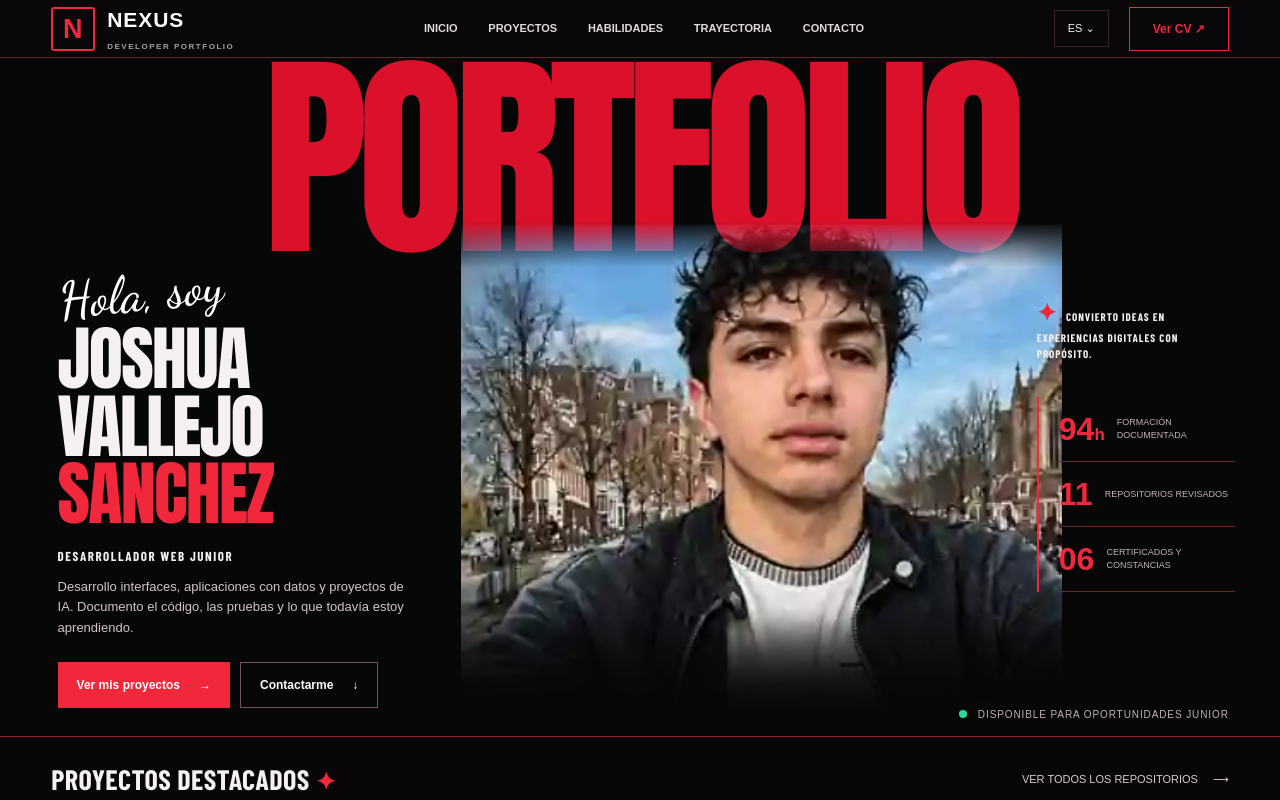
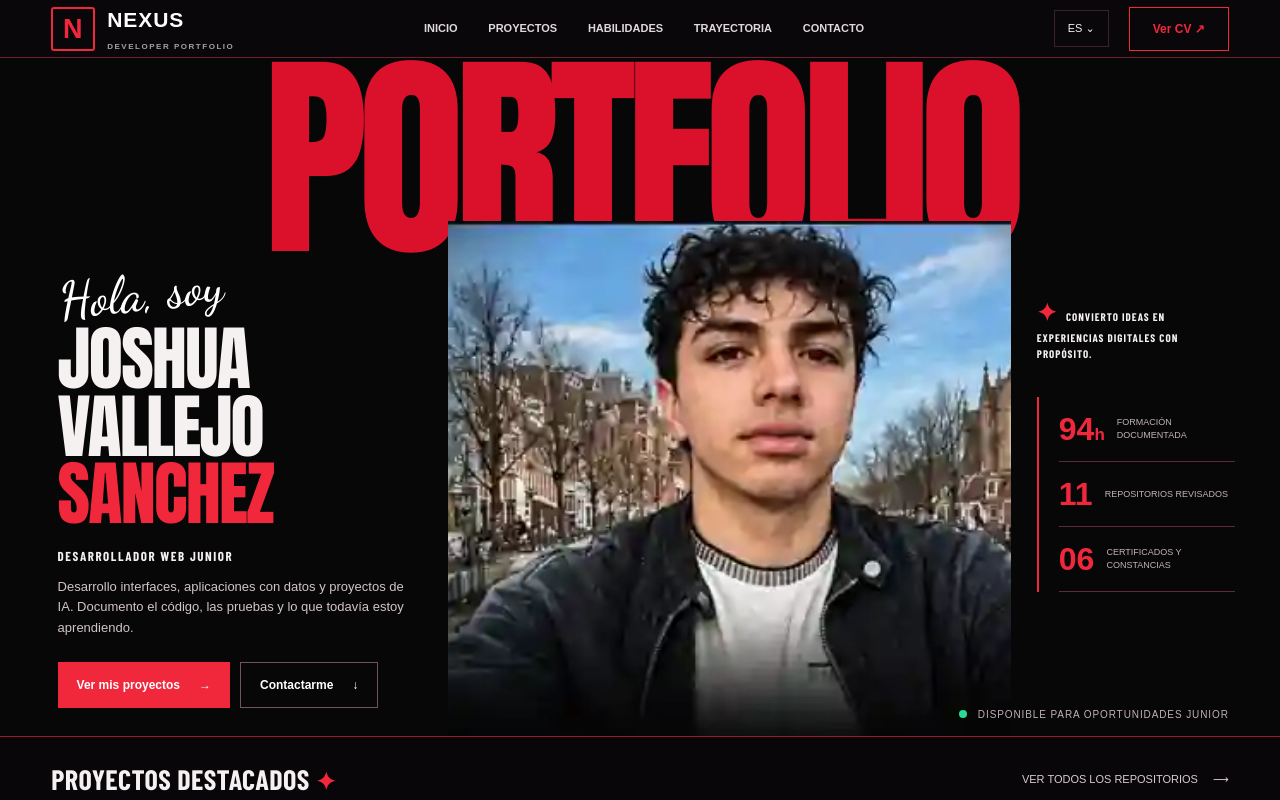
Before and after one commit to Dleteo/Nexus-AI, a Next.js app: page / in a window 1280 px wide. Shown: the top 800 px of the page. Built offline with nearby package versions, Linux system fonts and the light colour scheme; a web font is replaced by a local one.

Commit message:
fix(portfolio): show the existing full-color portrait as a plain photo without masks filters overlays or gradients

```diff
--- a/components/career/EditorialPortfolio.module.css
+++ b/components/career/EditorialPortfolio.module.css
@@ -7,8 +7,8 @@
 .headerRight{display:flex;align-items:center;gap:20px}.languages{position:relative}.languages summary{cursor:pointer;list-style:none;border:1px solid #38232b;padding:9px 13px;font-size:11px}.languageOptions{position:absolute;top:100%;right:0;width:135px;background:#170d12;border:1px solid #7e2835;display:flex;flex-direction:column;padding:5px;z-index:18}.languageOptions a{padding:9px;color:#fff;font-size:12px}.languageOptions a:hover{background:#5b1927}.cv{border:1px solid var(--red);padding:12px 23px;font-size:12px;font-weight:700;color:var(--red)}.menuToggle{display:none;color:#fff;background:none;border:1px solid #7a313e;padding:9px}.mobileNav{display:none}
 .hero{position:relative;min-height:720px;border-bottom:1px solid #9d1829;isolation:isolate;overflow:hidden;background:#080708}
 .heroBackdrop{position:absolute;top:2px;left:2%;right:2%;font-family:Impact,"Arial Narrow",Arial,sans-serif;text-align:center;font-size:clamp(110px,17.5vw,315px);line-height:.9;font-weight:950;letter-spacing:-.065em;white-space:nowrap;color:#cf0c23;z-index:0;pointer-events:none}
-.heroPortrait{position:absolute;bottom:0;left:36%;right:16%;height:89%;z-index:1;background-image:url("https://raw.githubusercontent.com/Dleteo/portfolio-/main/assets/images/Mitad2.png.png");background-size:contain;background-position:center bottom;background-repeat:no-repeat;filter:grayscale(1) contrast(1.2);mix-blend-mode:screen}
-.heroPortrait:after{content:"";position:absolute;inset:0;background:linear-gradient(0deg,#080608 0%,transparent 25%)}
+
+
 .heroLeft{position:relative;z-index:3;width:38%;padding:clamp(170px,18vw,245px) 0 65px clamp(30px,5.3vw,85px)}
 .handwritten{font:italic clamp(27px,3vw,46px) Georgia,serif;transform:rotate(-7deg);margin:0 0 14px;color:#fff}
 .heroLeft h1{font-size:clamp(54px,6.1vw,94px);font-weight:950;letter-spacing:-.075em;line-height:.84;margin:0 0 20px}.heroLeft h1 span{display:block}.red{color:var(--red)}
@@ -25,23 +25,16 @@
 .contactRight section{margin:0!important;max-width:100%!important;width:100%!important;border:0!important;background:#0e0c0e!important}
 .contactRight nav{gap:8px!important}.contactRight nav a{font-size:11px!important}
 .footer{padding:25px clamp(20px,4vw,65px);display:flex;justify-content:space-between;gap:20px;color:#b1a2a7;font-size:11px}.footer a{color:#ff7785}
-@media(max-width:1000px){.desktopNav{gap:12px}.desktopNav a{font-size:10px}.heroLeft{width:44%}.heroRight{width:19%}.heroPortrait{left:34%;right:15%}.proofColumn{padding:26px 20px}}
-@media(max-width:760px){.header{height:64px;padding:0 16px}.desktopNav{display:none}.menuToggle{display:block}.headerRight{gap:8px}.cv{padding:10px}.brand{font-size:17px}.logo{height:34px;width:34px;font-size:22px}.mobileNav{display:flex;flex-direction:column;padding:10px 20px;background:#160a0e}.mobileNav a{padding:12px;color:#fff}.hero{min-height:800px}.heroBackdrop{font-size:clamp(85px,20vw,155px)}.heroPortrait{height:75%;left:18%;right:5%;bottom:5%;opacity:.85}.heroLeft{width:65%;padding:260px 0 85px 22px}.heroLeft h1{font-size:clamp(53px,8vw,76px)}.heroRight{right:15px;top:32%;width:25%}.heroManifesto{font-size:11px}.numbers{padding-left:9px;margin-top:16px}.numbers strong{font-size:27px}.numbers span{font-size:8px}.heroDescription{max-width:300px}.heroAvailability{right:20px}.projectGrid{grid-template-columns:1fr}.projectPicture{height:240px}.proof{grid-template-columns:1fr}.proofColumn{border-right:0;border-bottom:1px solid #52212a;padding:25px 20px}.contact{grid-template-columns:1fr}.contactLeft{min-height:380px}.contactRight{padding:20px}}
-@media(max-width:430px){.brand small{font-size:6px}.languages summary{padding:8px}.cv{font-size:10px}.hero{min-height:735px}.heroBackdrop{top:15px}.heroPortrait{left:12%;right:-4%;height:69%;bottom:4%}.heroLeft{width:80%;padding:220px 0 65px 18px}.heroLeft h1{font-size:clamp(49px,13vw,65px)}.heroDescription{font-size:11px;max-width:240px}.role{font-size:10px}.heroRight{right:8px;top:38%;width:19%}.heroManifesto{font-size:9px}.numbers strong{font-size:21px}.numbers span{font-size:7px}.numbers{border-left-width:1px;padding-left:5px}.numbers>div{gap:3px;display:block}.heroAvailability{font-size:8px}.primary,.secondary{padding:10px;font-size:10px}.contactLeft h2{font-size:46px}.sectionHeader a{font-size:9px}}
+@media(max-width:1000px){.desktopNav{gap:12px}.desktopNav a{font-size:10px}.heroLeft{width:44%}.heroRight{width:19%}.proofColumn{padding:26px 20px}}
+@media(max-width:760px){.header{height:64px;padding:0 16px}.desktopNav{display:none}.menuToggle{display:block}.headerRight{gap:8px}.cv{padding:10px}.brand{font-size:17px}.logo{height:34px;width:34px;font-size:22px}.mobileNav{display:flex;flex-direction:column;padding:10px 20px;background:#160a0e}.mobileNav a{padding:12px;color:#fff}.hero{min-height:800px}.heroBackdrop{font-size:clamp(85px,20vw,155px)}.heroLeft{width:65%;padding:260px 0 85px 22px}.heroLeft h1{font-size:clamp(53px,8vw,76px)}.heroRight{right:15px;top:32%;width:25%}.heroManifesto{font-size:11px}.numbers{padding-left:9px;margin-top:16px}.numbers strong{font-size:27px}.numbers span{font-size:8px}.heroDescription{max-width:300px}.heroAvailability{right:20px}.projectGrid{grid-template-columns:1fr}.projectPicture{height:240px}.proof{grid-template-columns:1fr}.proofColumn{border-right:0;border-bottom:1px solid #52212a;padding:25px 20px}.contact{grid-template-columns:1fr}.contactLeft{min-height:380px}.contactRight{padding:20px}}
+@media(max-width:430px){.brand small{font-size:6px}.languages summary{padding:8px}.cv{font-size:10px}.hero{min-height:735px}.heroBackdrop{top:15px}.heroLeft{width:80%;padding:220px 0 65px 18px}.heroLeft h1{font-size:clamp(49px,13vw,65px)}.heroDescription{font-size:11px;max-width:240px}.role{font-size:10px}.heroRight{right:8px;top:38%;width:19%}.heroManifesto{font-size:9px}.numbers strong{font-size:21px}.numbers span{font-size:7px}.numbers{border-left-width:1px;padding-left:5px}.numbers>div{gap:3px;display:block}.heroAvailability{font-size:8px}.primary,.secondary{padding:10px;font-size:10px}.contactLeft h2{font-size:46px}.sectionHeader a{font-size:9px}}
 
 
 /* Final photo integration: no paper-white rectangle around the existing portrait.
    Multiply the original sketch into red rather than blending its white areas with black. */
-.heroPortrait{
-  background-color:#d50f2c;
-  background-blend-mode:multiply;
-  mix-blend-mode:normal;
-  filter:contrast(1.05);
-  -webkit-mask-image:radial-gradient(ellipse 76% 80% at 50% 54%,#000 46%,transparent 100%);
-  mask-image:radial-gradient(ellipse 76% 80% at 50% 54%,#000 46%,transparent 100%);
-}
+
 .heroRight{z-index:4}
-@media(max-width:430px){.heroPortrait{left:5%;right:-8%;opacity:.65}}
+@media(max-width:430px){}
 
 
 /* Editorial type matched to the supplied showcase: condensed display and script greeting. */
@@ -51,33 +44,14 @@
 .role,.heroManifesto,.sectionHeader h2,.proofColumn h2,.contactLeft h2,.cardTop,.projectTitle h3{font-family:var(--font-editorial-condensed),"Arial Narrow",Arial,sans-serif}
 .sectionHeader h2,.proofColumn h2{font-weight:800;letter-spacing:.015em}
 .contactLeft h2{font-weight:800;letter-spacing:-.025em}
-.heroPortrait{
-  /* Show the source photo in its authentic hues. No red wash, grayscale or blend tint. */
-  background-color:transparent;
-  background-blend-mode:normal;
-  mix-blend-mode:normal;
-  filter:none;
-}
-@media(max-width:430px){.heroPortrait{opacity:1}}
+
+@media(max-width:430px){}
 
 
 /* Natural-color portrait handoff. Optional project asset has priority; until it is
    installed, the original sketch remains visible with restrained color glazing.
    This is an artistic reconstruction, not recovered original camera colors. */
-.heroPortrait{
-  background-image:
-    url("/portfolio/portrait-color-reconstruction.webp"),
-    radial-gradient(ellipse 33% 38% at 52% 41%, rgba(208,154,119,.80) 0%,rgba(203,150,115,.42) 63%,transparent 100%),
-    linear-gradient(180deg,rgba(102,152,189,.48) 0%,rgba(167,166,146,.26) 51%,rgba(33,42,50,.65) 100%),
-    url("https://raw.githubusercontent.com/Dleteo/portfolio-/main/assets/images/Mitad2.png.png");
-  background-size:cover,100% 100%,100% 100%,contain;
-  background-position:center bottom,center,center,center bottom;
-  background-repeat:no-repeat;
-  background-blend-mode:normal,color,color,normal;
-  background-color:#141013;
-  filter:none;
-  mix-blend-mode:normal;
-}
+
 
 
 /* Match the approved left-side portfolio reference: compact masthead and
@@ -87,14 +61,14 @@
 .heroBackdrop{top:2px;font-size:clamp(108px,16.3vw,265px);line-height:.9}
 .heroLeft{width:37%;padding:clamp(175px,18vw,225px) 0 48px clamp(25px,4.5vw,68px)}
 .heroLeft h1{font-size:clamp(53px,5.5vw,86px)}
-.heroPortrait{left:35%;right:17%;height:80%;bottom:0;background-size:cover,100% 100%,100% 100%,cover;background-position:center center}
+
 .heroRight{width:16%;right:3%;top:37%}
 .heroAvailability{bottom:14px}
 .projects{padding-top:24px;padding-bottom:24px}
 .projectPicture{height:clamp(140px,13vw,210px)}
 .proofColumn{padding-top:22px;padding-bottom:22px}
-@media(max-width:760px){.header{height:58px}.hero{min-height:760px}.heroLeft{width:65%;padding:245px 0 65px 22px}.heroPortrait{left:18%;right:5%;height:72%}.heroRight{right:13px;top:34%;width:23%}}
-@media(max-width:430px){.hero{min-height:720px}.heroLeft{width:80%;padding:220px 0 60px 18px}.heroPortrait{left:8%;right:-4%;height:68%}.heroRight{width:19%}}
+@media(max-width:760px){.header{height:58px}.hero{min-height:760px}.heroLeft{width:65%;padding:245px 0 65px 22px}.heroRight{right:13px;top:34%;width:23%}}
+@media(max-width:430px){.hero{min-height:720px}.heroLeft{width:80%;padding:220px 0 60px 18px}.heroRight{width:19%}}
 
 
 /* Reference-driven editorial geometry: visible full-height title, portrait inset,
@@ -102,34 +76,50 @@
 .hero{min-height:575px}
 .heroBackdrop{z-index:0;top:5px;left:0;right:0;font-size:clamp(112px,17.2vw,270px);line-height:.86;color:#db102b;opacity:1}
 .heroLeft{z-index:3;width:36%;padding-top:clamp(155px,15vw,195px);padding-bottom:28px}
-.heroPortrait{
- left:36%;right:17%;height:75%;bottom:0;z-index:2;
- background-color:transparent;
- background-image:url("https://raw.githubusercontent.com/Dleteo/portfolio-/main/assets/images/Mitad2.png.png");
- background-size:cover;
- background-position:center 37%;
- background-repeat:no-repeat;
- background-blend-mode:normal;
- filter:sepia(.65) saturate(1.6) hue-rotate(307deg) contrast(1.08);
- opacity:.86;
- -webkit-mask-image:radial-gradient(ellipse 75% 86% at 50% 48%,#000 48%,transparent 100%);
- mask-image:radial-gradient(ellipse 75% 86% at 50% 48%,#000 48%,transparent 100%);
-}
-.heroPortrait::after{background:linear-gradient(0deg,#080608 0%,transparent 20%)}
+
+
 .heroRight{right:3.5%;width:15.5%;top:35%}
 .heroManifesto{font-size:11px}
 .numbers strong{font-size:32px}
 .numbers span{font-size:9px}
 .projects{padding-top:21px}
 .projectGrid{gap:12px}
-@media(max-width:760px){.hero{min-height:725px}.heroBackdrop{font-size:clamp(81px,19vw,155px)}.heroLeft{width:63%;padding:225px 0 45px 20px}.heroPortrait{left:23%;right:3%;height:70%}.heroRight{width:21%;right:12px}}
-@media(max-width:430px){.hero{min-height:690px}.heroLeft{width:75%;padding-top:215px}.heroPortrait{left:17%;right:-3%;height:65%;opacity:.65}.heroRight{width:18%;right:6px}}
+@media(max-width:760px){.hero{min-height:725px}.heroBackdrop{font-size:clamp(81px,19vw,155px)}.heroLeft{width:63%;padding:225px 0 45px 20px}.heroRight{width:21%;right:12px}}
+@media(max-width:430px){.hero{min-height:690px}.heroLeft{width:75%;padding-top:215px}.heroRight{width:18%;right:6px}}
 
 
 /* Actual local color portrait: no tinted sketch, white frame or ghost title. */
 .heroBackdrop{z-index:0;top:5px;opacity:1}
-.heroPortrait{left:36%;right:17%;height:76%;bottom:0;z-index:1;background-image:url("/portfolio/portrait-color-reconstruction.webp");background-color:#080608;background-size:cover;background-position:50% 30%;background-repeat:no-repeat;background-blend-mode:normal;filter:none;opacity:1;mix-blend-mode:normal;-webkit-mask-image:linear-gradient(to bottom,transparent 0%,#000 9%,#000 75%,transparent 100%);mask-image:linear-gradient(to bottom,transparent 0%,#000 9%,#000 75%,transparent 100%)}
-.heroPortrait::after{background:linear-gradient(to top,#080608 0%,transparent 23%)}
+
+
 .heroLeft,.heroRight{z-index:3}
-@media(max-width:760px){.heroPortrait{left:23%;right:3%;height:70%}}
-@media(max-width:430px){.heroPortrait{left:17%;right:-3%;height:65%;opacity:1}}
+@media(max-width:760px){}
+@media(max-width:430px){}
+
+
+/* Portrait is a plain photo: no color grading, masking, fades or overlays. */
+.heroPortrait{
+  position:absolute;
+  z-index:2;
+  left:35%;
+  bottom:0;
+  width:44%;
+  height:76%;
+  background:url("/portfolio/portrait-color-reconstruction.webp") center center / cover no-repeat;
+  opacity:1;
+  filter:none;
+  mix-blend-mode:normal;
+  background-blend-mode:normal;
+  -webkit-mask-image:none;
+  mask-image:none;
+  border:0;
+  box-shadow:none;
+}
+.heroBackdrop{z-index:0}
+.heroLeft,.heroRight,.heroAvailability{z-index:3}
+@media(max-width:760px){
+  .heroPortrait{left:23%;width:66%;height:65%;bottom:0}
+}
+@media(max-width:430px){
+  .heroPortrait{left:20%;width:76%;height:60%;bottom:0}
+}
```
